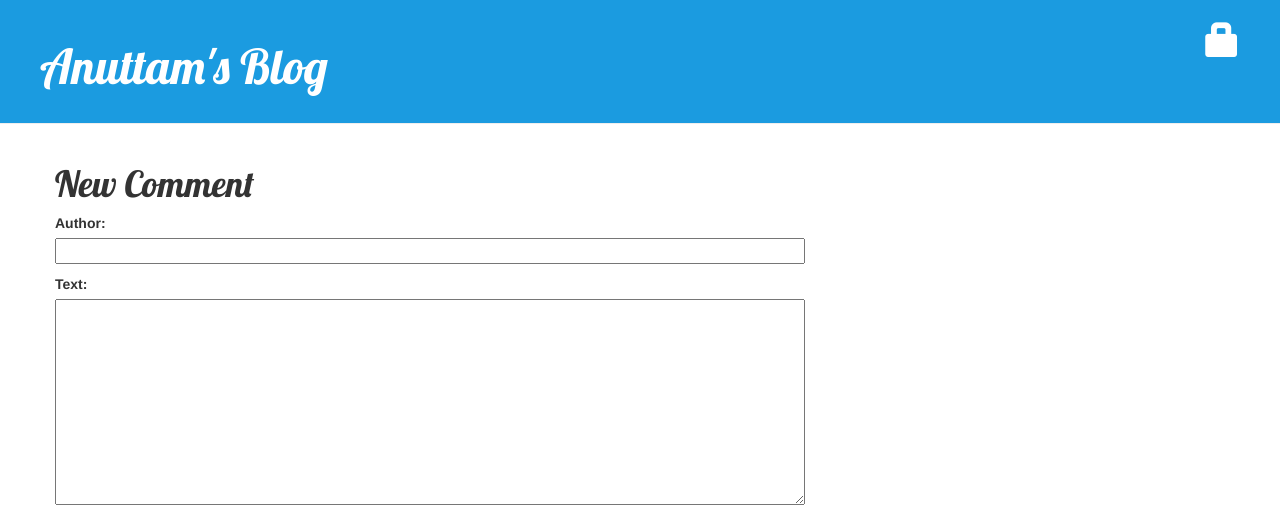
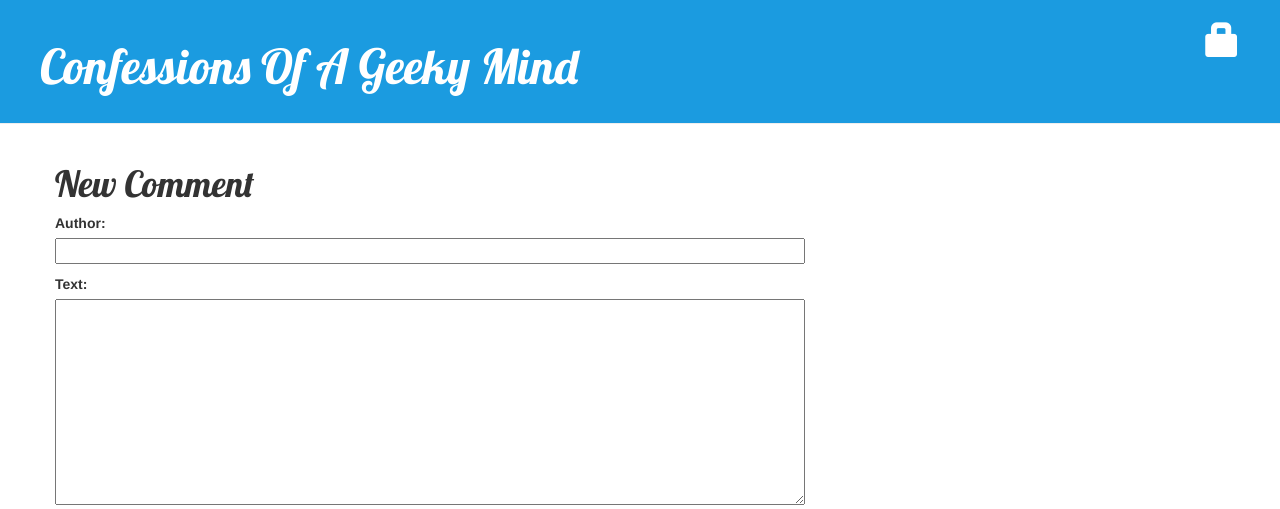
Before and after one commit to jkjarvis/my-first-blog, a Django app: page /post/1/comment in a window 1280 px wide. Shown: the top 509 px of the page. Run offline with Django 3.2, Linux system fonts and the light colour scheme; data comes from the database, SQL or seed files in the repository; some libraries are stand-ins or nearby versions.

Commit message:
heading changed.

```diff
--- a/blog/templates/blog/base.html
+++ b/blog/templates/blog/base.html
@@ -18,7 +18,7 @@
             {% else %}
                   <a href="{% url 'login' %}" class="top-menu"><span class="glyphicon glyphicon-lock"></span></a>
             {% endif %}
-            <h1><a href="/">Anuttam's Blog</a></h1>
+            <h1><a href="/">Confessions Of A Geeky Mind</a></h1>
         </div>
 
         <div class="content container">
```
